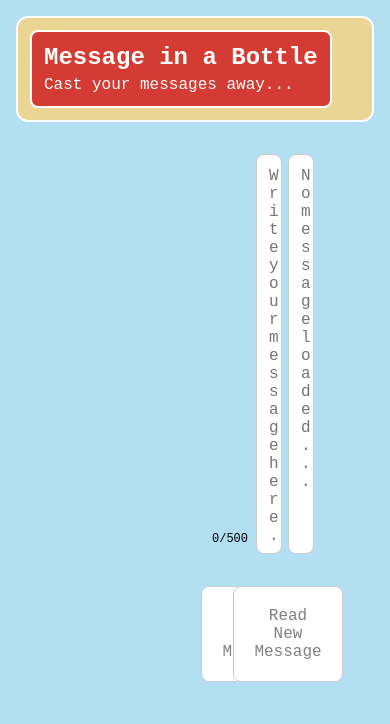
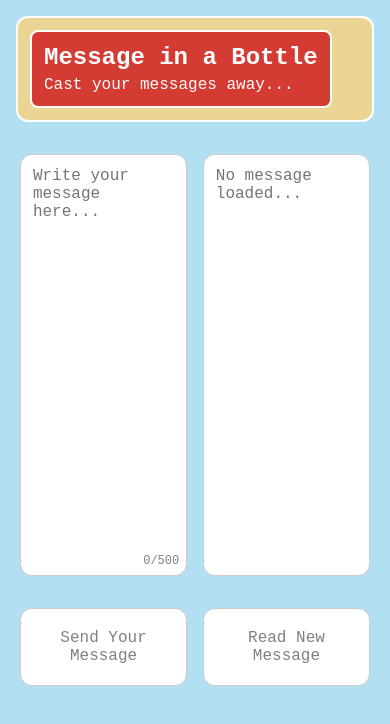
Before and after one commit to jacksoncdawson/message-in-a-bottle, a React (Create React App) app: page / in a window 390 px wide. Shown: the top 724 px of the page. Built offline with nearby package versions, Linux system fonts and the light colour scheme.

Commit message:
Responsive Design
- Added rudimentary dynamic design, including media queries and moving from rem to vw/vh where needed.

```diff
--- a/src/Components/App/App.module.css
+++ b/src/Components/App/App.module.css
@@ -22,6 +22,4 @@ body {
 
 .content {
   display: flex;
-  margin-left: 15rem;
-  margin-right: 15rem;
 }
--- a/src/Components/Header/Header.module.css
+++ b/src/Components/Header/Header.module.css
@@ -7,6 +7,7 @@
   border-radius: 0.75rem;
   position: relative;
   border: 2px solid white;
+  min-width: 157px;
 }
 
 .container {
--- a/src/Components/MessageIn/MessageIn.module.css
+++ b/src/Components/MessageIn/MessageIn.module.css
@@ -2,16 +2,19 @@
   display: flex;
   flex-direction: column;
   width: 100%;
+  max-width: 70vw;
   padding: 1rem;
-  margin: auto;
-  max-width: 1000px;
+  margin-right: 5vw;
+  margin-left: 1vw;
+  transition: all 0.2s ease;
 }
 
 /* Read Field */
 
 .readContainer {
   flex-grow: 1;
-  height: 25rem;
+  height: 50vh;
+  width: 100%;
   margin-bottom: 2rem;
 }
 
@@ -20,7 +23,7 @@
 .readField {
   width: 100%;
   height: 100%;
-  border-radius: 0.5rem;
+  border-radius: 0.75rem;
   padding: 0.75rem;
   box-sizing: border-box;
   font-size: 1rem;
@@ -34,34 +37,53 @@
   box-shadow: 0 0 0 2px rgba(0, 0, 0, 0.1);
 }
 
+/* Text Wrap */
+@media screen and (max-width: 702px) {
+  .container {
+    margin-right: 1vw;
+    padding-left: 1vw;
+  }
+}
+
+@media screen and (max-width: 367px) {
+  .container {
+    margin-right: 1vw;
+    padding-left: 0.5vw;
+  }
+}
+
 /* Read Field -> No Messages */
 
 .noMessagesContainer {
   display: flex;
-  justify-content: center; /* Center horizontally */
-  align-items: center; /* Center vertically */
-  flex-direction: column; /* Stack children vertically */
+  justify-content: center;
+  align-items: center;
+  flex-direction: column;
   width: 100%;
   height: 100%;
   overflow: hidden;
   position: relative;
   border: 1px solid #ccc;
-  border-radius: 0.5rem;
+  border-radius: 0.75rem;
   background-color: white;
 }
 
 .noMessagesContainer img {
+  max-height: 100%;
+  max-width: 100%;
   width: auto;
   height: 100%;
   object-fit: contain;
   margin-top: 5rem;
+  transition: all 0.2s ease;
 }
 
 .noMessagesContainer p {
-  font-family: "Courier New", Courier, monospace;
+  font-family: monospace, Courier;
   font-size: 1.15rem;
   position: absolute;
-  top: 3.5rem;
+  top: 6vh;
+  text-align: center;
 }
 
 /* Load Button */
@@ -72,7 +94,7 @@
 }
 
 .load {
-  border-radius: 0.5rem;
+  border-radius: 0.75rem;
   padding: 1.25rem;
   border: 1px solid #ccc;
   background-color: white;
--- a/src/Components/MessageOut/MessageOut.module.css
+++ b/src/Components/MessageOut/MessageOut.module.css
@@ -2,22 +2,26 @@
   display: flex;
   flex-direction: column;
   width: 100%;
+  max-width: 70vw;
   padding: 1rem;
-  margin: auto;
-  max-width: 1000px;
+  margin-right: 1vw;
+  margin-left: 5vw;
+  transition: all 0.2s ease;
 }
 
 /* Input Field */
 
 .inputContainer {
   flex-grow: 1;
-  height: 25rem;
+  height: 50vh;
+  width: 100%;
   margin-bottom: 2rem;
   position: relative;
 }
 
 .inputContainer p {
-  font-family: "Courier New", Courier, monospace;
+  font-family: monospace, Courier;
+  color: rgb(128, 128, 128);
   font-size: 0.75rem;
   margin: 0;
   position: absolute;
@@ -28,7 +32,7 @@
 .inputField {
   width: 100%;
   height: 100%;
-  border-radius: 0.5rem;
+  border-radius: 0.75rem;
   padding: 0.75rem;
   box-sizing: border-box;
   font-size: 1rem;
@@ -43,6 +47,21 @@
   box-shadow: 0 0 0 2px rgba(0, 0, 0, 0.1);
 }
 
+/* Text Wrap */
+@media screen and (max-width: 702px) {
+  .container {
+    margin-left: 1vw;
+    padding-right: 1vw;
+  }
+}
+
+@media screen and (max-width: 367px) {
+  .container {
+    margin-left: 1vw;
+    padding-right: 0.5vw;
+  }
+}
+
 /* Submit Button */
 
 .submitContainer {
@@ -51,7 +70,7 @@
 }
 
 .submit {
-  border-radius: 0.5rem;
+  border-radius: 0.75rem;
   padding: 1.25rem;
   border: 1px solid #ccc;
   background-color: white;
@@ -68,3 +87,8 @@
 }
 
 /* Needs proper clickEffect */
+
+.submit:active {
+  padding: 1.15rem;
+  border-radius: 0.85rem;
+}
```
Also changed, not shown: public/TODO.txt.
